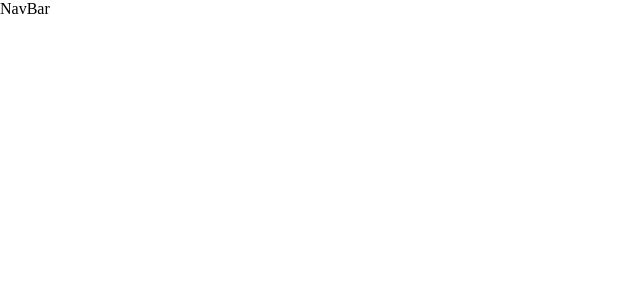
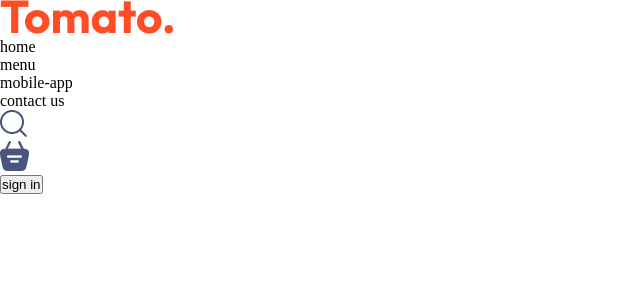
Before and after one commit to jeylanab/ArifBites, a React (Vite) app in the folder Food Del/Frontend/: page / in a window 1280 px wide. Shown: the top 300 px of the page, without its empty margins (0-640 px from the left). Built offline with nearby package versions, Linux system fonts and the light colour scheme.

Commit message:
added items for the navbar

```diff
--- a/Food Del/Frontend/src/components/NavBar/NavBar.jsx
+++ b/Food Del/Frontend/src/components/NavBar/NavBar.jsx
@@ -1,8 +1,26 @@
 import React from 'react'
 import './NavBar.css';
+import {assets} from '../../assets/assets';
 
 export const NavBar = () => {
   return (
-    <div>NavBar</div>
+    <div className='navbar'>
+      <img src={assets.logo} alt="logo" className='logo' />
+      <ul>
+        <li>home</li>
+        <li>menu</li>
+        <li>mobile-app</li>
+        <li>contact us</li>
+      </ul>
+      <div className='navbar-right'>
+        <img src={assets.search_icon} alt="" />
+        <div className='navbar-search-icon'>
+          <img src={assets.basket_icon} alt="" />
+          <div className='dot'></div>
+        </div>
+        <button>sign in</button>
+      </div>
+
+    </div>
   )
 }
```
